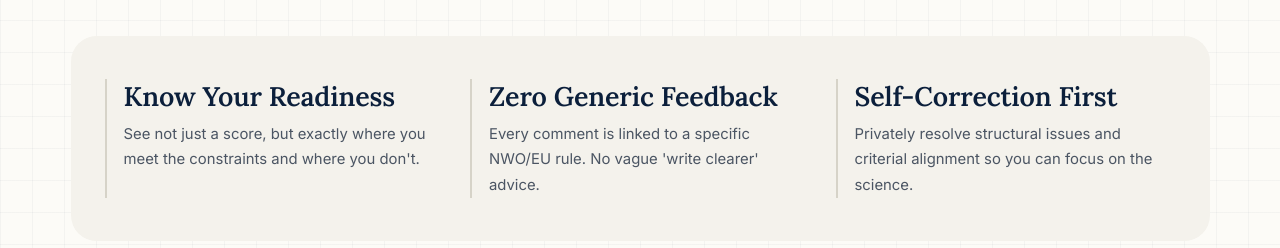
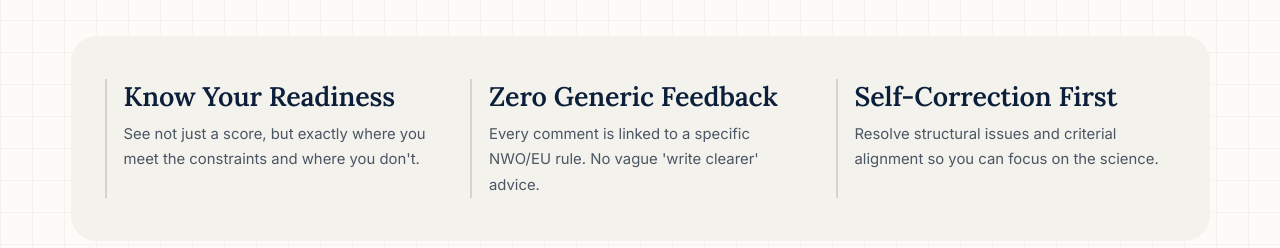
Before and after one commit to mallikgarjuna/Grant-Reviewer, a Next.js app in the folder frontend/: page / in a window 1280 px wide. Shown: the part 2220-2468 px from the top of the page. Built offline with nearby package versions, Linux system fonts and the light colour scheme.

Commit message:
fix(content): [WF-0010] remove 'privately' from benefit description

```diff
--- a/frontend/src/app/page.tsx
+++ b/frontend/src/app/page.tsx
@@ -28,7 +28,7 @@ const BENEFITS = [
   {
     title: "Self-Correction First",
     description:
-      "Privately resolve structural issues and criterial alignment so you can focus on the science.",
+      "Resolve structural issues and criterial alignment so you can focus on the science.",
   },
 ] as const;
 
```
